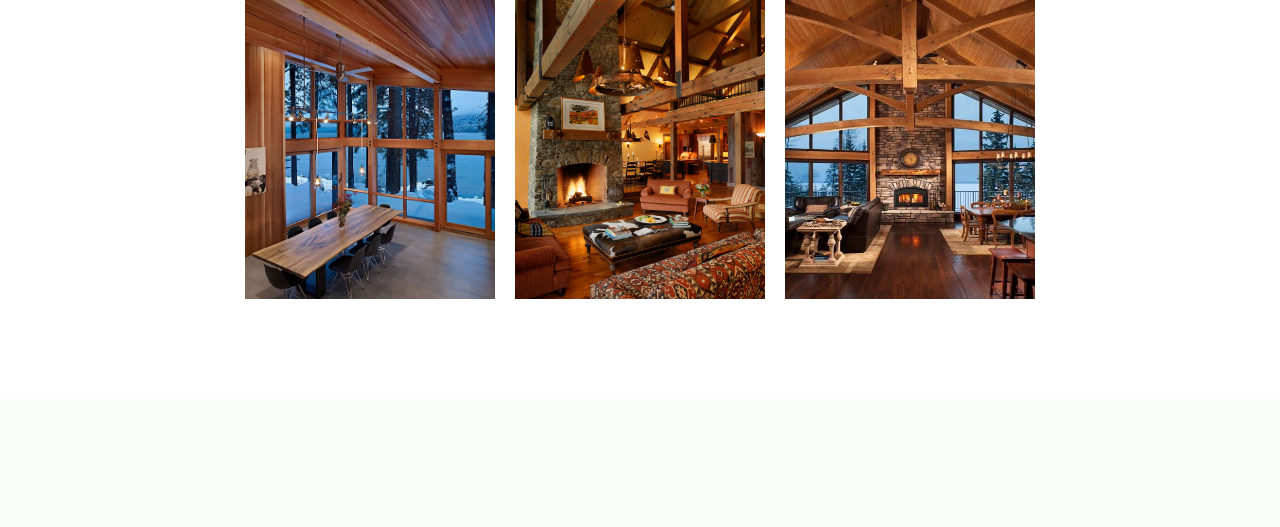
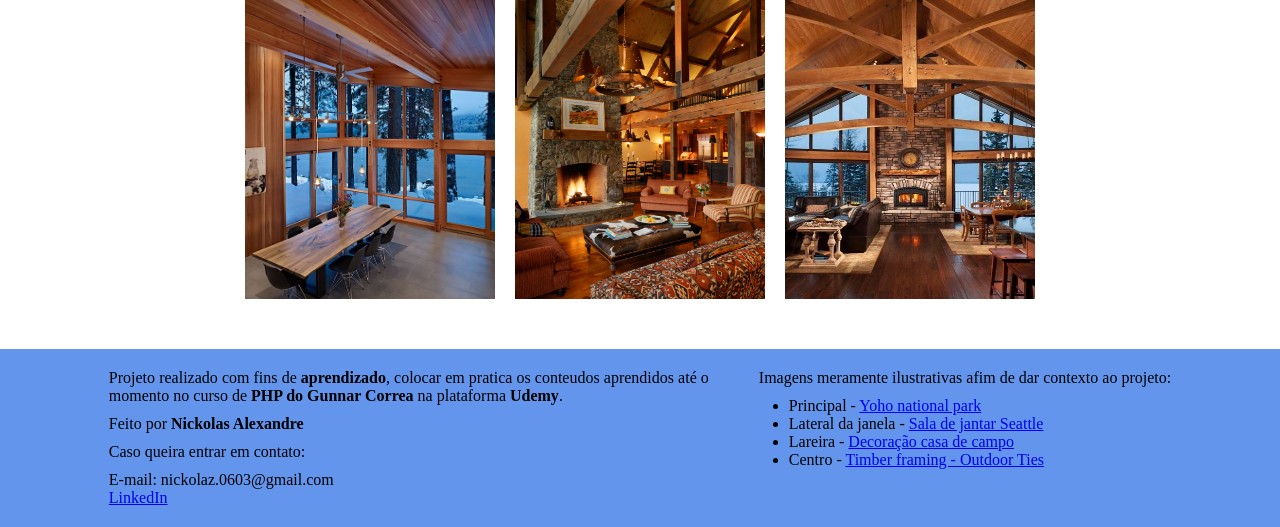
Before and after one commit to Nickolaz1/primeiro-projeto-php, a PHP site: page / in a window 1280 px wide. Shown: the part 1767-2294 px from the top of the page. Before the commit the page ends 2066 px from the top, so only its background shows below. Run offline with PHP 8.4, Linux system fonts and the light colour scheme.

Commit message:
html finalizado

```diff
--- a/css/styles.css
+++ b/css/styles.css
@@ -1,10 +1,6 @@
 *{
     margin: 0;
     padding: 0;
-}
-
-body{
-    margin-bottom: 100px;
 }
 
 .container{
@@ -84,3 +80,34 @@ h1{
     font-size: 25px;
     text-align: center;
 }
+
+footer{
+    margin-top: 50px;
+    display: flex;
+    gap: 50px;
+    justify-content: center;
+    background-color: cornflowerblue;
+    padding-top: 20px;
+    padding-bottom: 20px;
+}
+
+.footer-left{
+    display: flex;
+    flex-direction: column;
+    gap: 10px;
+}
+
+.footer-left .fins{
+    width: 600px;
+    text-align: justify;
+}
+
+.footer-rigth{
+    display: flex;
+    flex-direction: column;
+    gap: 10px;
+}
+
+.footer-rigth ul{
+    margin-left: 30px;
+}
--- a/index.php
+++ b/index.php
@@ -132,5 +132,29 @@ if(isset($_POST['value'])){
             </div>
         </section>
     </div>
+
+    <footer>
+        <div class="footer-left">
+            <p class="fins"> Projeto realizado com fins de <strong>aprendizado</strong>, colocar em pratica os conteudos aprendidos até o momento no curso
+                de <strong>PHP do Gunnar Correa</strong> na plataforma <strong>Udemy</strong>.
+            </p>
+            <p>Feito por <strong>Nickolas Alexandre</strong></p>
+            <p>Caso queira entrar em contato:</p>
+            <section>
+                <p>E-mail: nickolaz.0603@gmail.com</p>
+                <a href="https://www.linkedin.com/in/nickolas-alexandre-b7b43a20b/" target="_blank">LinkedIn</a>
+            </section>
+        </div>
+
+        <div class="footer-rigth">
+            <p> Imagens meramente ilustrativas afim de dar contexto ao projeto:</p>
+            <ul>
+                <li>Principal - <a href="https://www.gettyimages.com.br/fotos/yoho-national-park" target="_blank">Yoho national park</a></li>
+                <li>Lateral da janela - <a href="https://www.houzz.com/photos/north-lake-wenatchee-cabin-dining-rustic-dining-room-seattle-phvw-vp~166450" target="_blank">Sala de jantar Seattle</a></li>
+                <li>Lareira - <a href="https://br.pinterest.com/pin/205265695494637375/" target="_blank">Decoração casa de campo</a></li>
+                <li>Centro - <a href="https://www.riverbendtf.com/blog/open-spaces/" target="_blank">Timber framing - Outdoor Ties</a></li>
+            </ul>
+        </div>
+    </footer>
 </body>
 </html>
```
